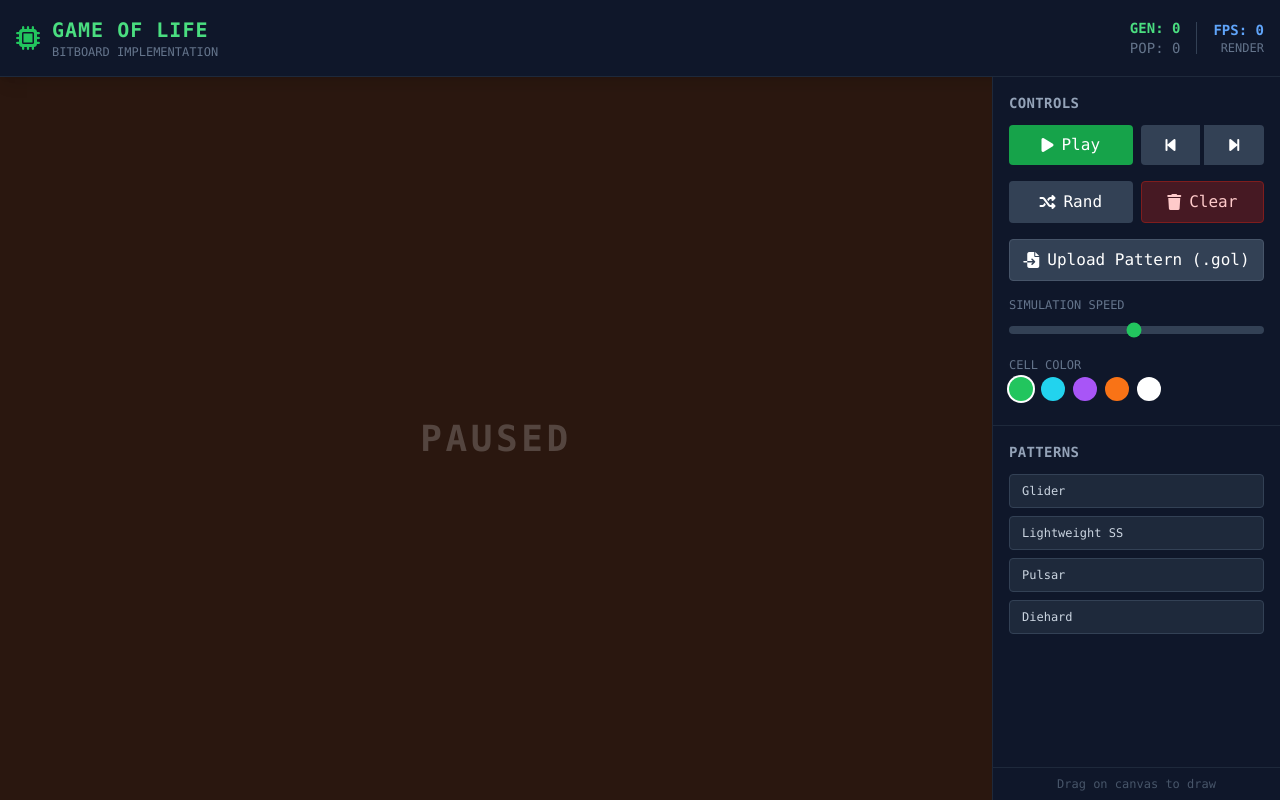
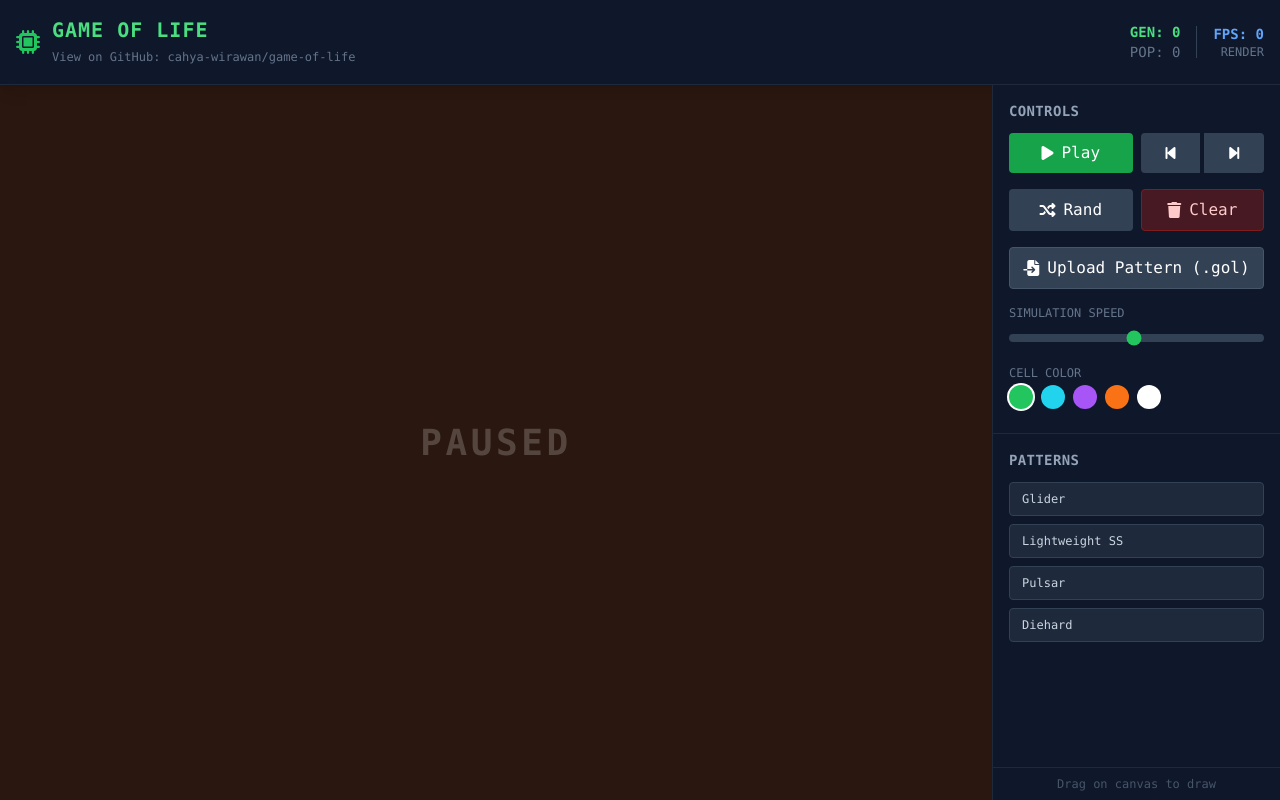
Before and after one commit to cahya-wirawan/game-of-life, a plain HTML site: page index.html in a window 1280 px wide. Drawn offline with nearby package versions, Linux system fonts and the light colour scheme.

Commit message:
update index.html

```diff
--- a/index.html
+++ b/index.html
@@ -3,7 +3,7 @@
 <head>
     <meta charset="UTF-8">
     <meta name="viewport" content="width=device-width, initial-scale=1.0">
-    <title>Bitboard Game of Life</title>
+    <title>Game of Life</title>
 
     <!-- Tailwind CSS -->
     <script src="https://cdn.tailwindcss.com"></script>
@@ -45,7 +45,9 @@
             <i class="fa-solid fa-microchip text-green-500 text-2xl"></i>
             <div>
                 <h1 class="text-xl font-bold tracking-wider text-green-400">GAME OF LIFE</h1>
-                <p class="text-xs text-slate-500">BITBOARD IMPLEMENTATION</p>
+                <a class="text-xs text-slate-500 hover:text-amber-400" href="https://github.com/cahya-wirawan/game-of-life" target="_blank" rel="noopener noreferrer" class="github-link">
+                    View on GitHub: cahya-wirawan/game-of-life
+                </a>
             </div>
         </div>
 
@@ -147,7 +149,7 @@
 
     <script>
         /**
-         * BITBOARD GAME OF LIFE ENGINE
+         * GAME OF LIFE ENGINE
          * Optimized for memory using Uint32Array (1 bit per cell).
          */
         class BitLife {
```
